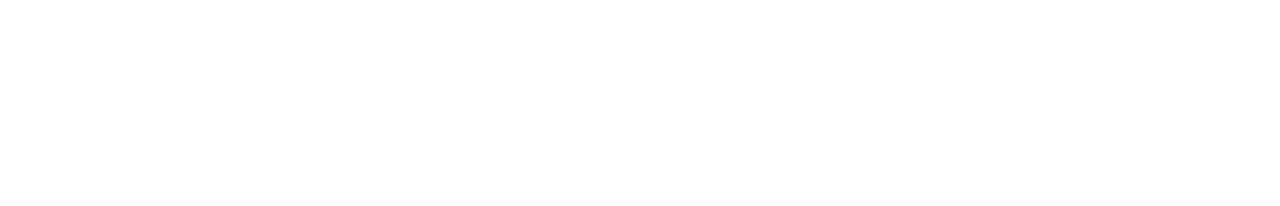
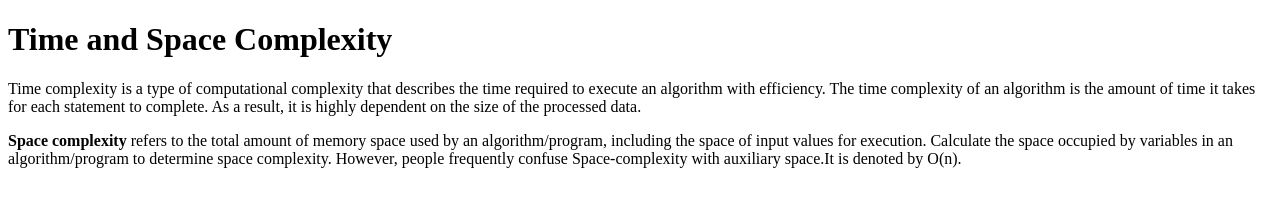
Before and after one commit to acciojob/time-and-space-complexity-ashishbhartii, a website: page main.html in a window 1280 px wide. Drawn offline with Linux system fonts and the light colour scheme.

Commit message:
created a submission

```diff
--- a/main.html
+++ b/main.html
@@ -8,6 +8,9 @@
 
 <body>
 	<!-- the entire body must be written by student -->
+	<h1>Time and Space Complexity</h1>
+	<p>Time complexity is a type of computational complexity that describes the time required to execute an algorithm with efficiency. The time complexity of an algorithm is the amount of time it takes for each statement to complete. As a result, it is highly dependent on the size of the processed data.</p>
+	<p><b>Space complexity</b> refers to the total amount of memory space used by an algorithm/program, including the space of input values for execution. Calculate the space occupied by variables in an algorithm/program to determine space complexity. However, people frequently confuse Space-complexity with auxiliary space.It is denoted by O(n).</p>
     <script type="text/javascript" src="./script.js">
 </script>
 
```
